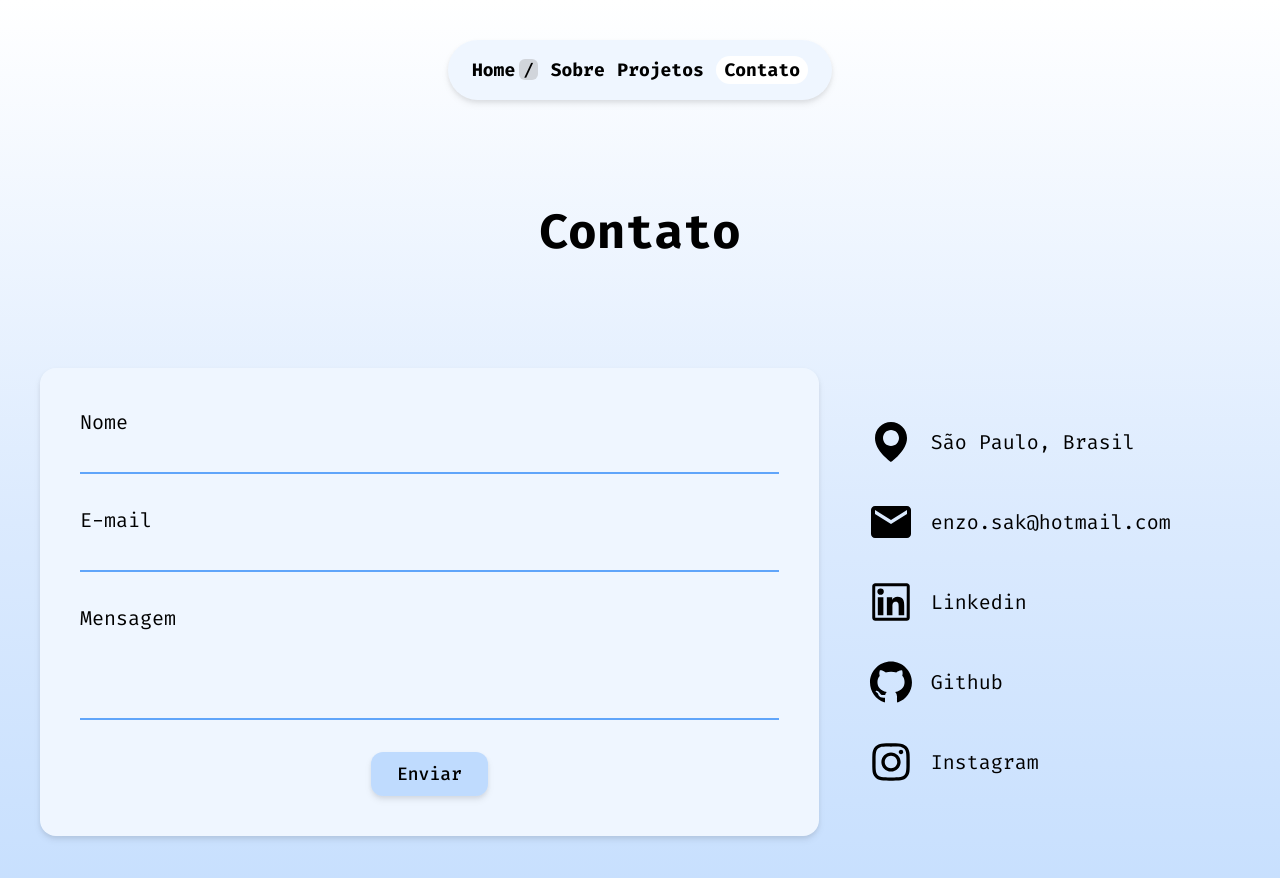
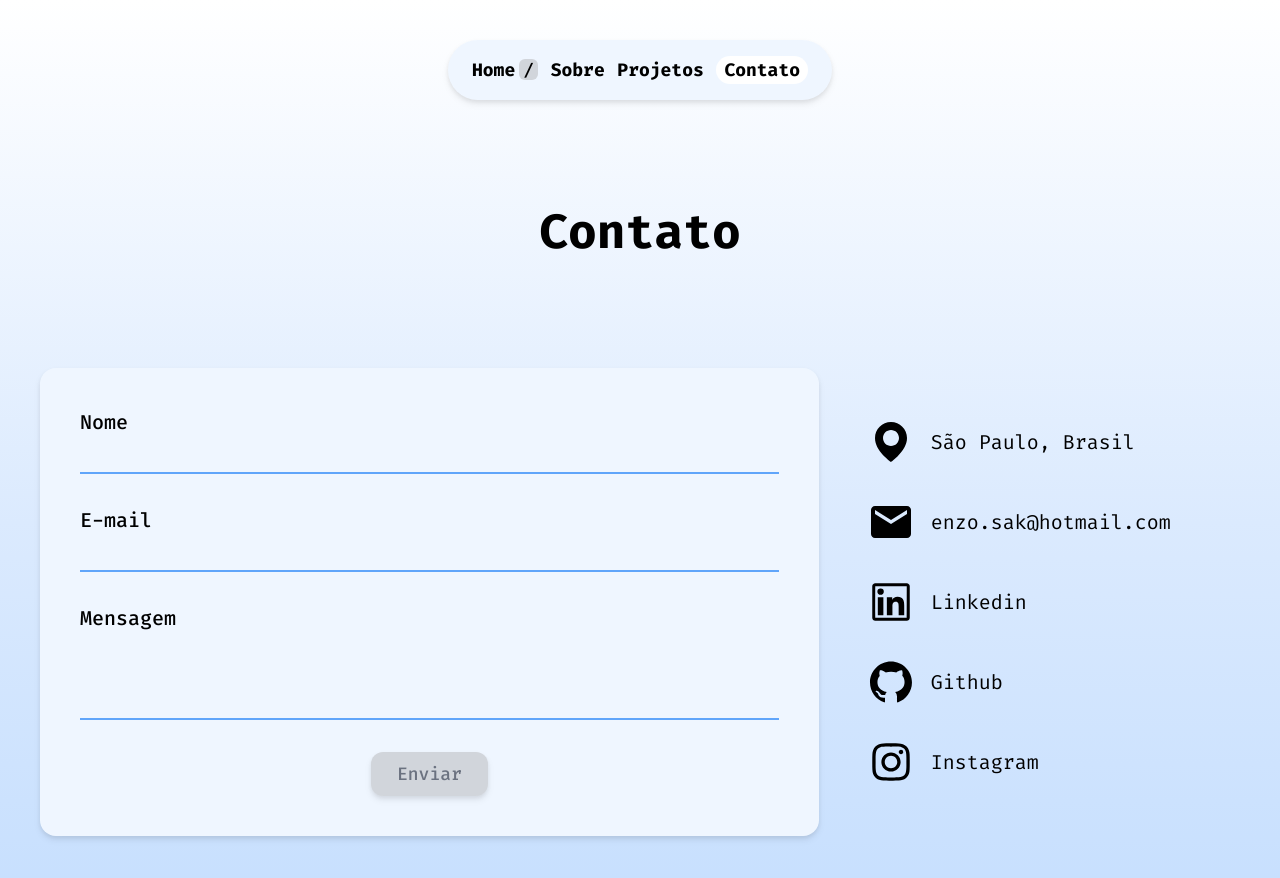
Before and after one commit to enzosakamoto/architecture-portfolio, a Next.js app: page /contact in a window 1280 px wide. Shown: the top 878 px of the page. Built offline with nearby package versions, Linux system fonts and the light colour scheme.

Commit message:
added fade effect on contact page

```diff
--- a/src/app/contact/page.tsx
+++ b/src/app/contact/page.tsx
@@ -8,35 +8,93 @@ import {
   AiOutlineGithub
 } from 'react-icons/ai'
 import { MdEmail } from 'react-icons/md'
+import { useEffect, useState } from 'react'
+
+interface Form {
+  name: string
+  email: string
+  message: string
+}
 
 export default function Contact() {
   const { english } = useLanguage()
+  const [forms, setForms] = useState<Form>({
+    name: '',
+    email: '',
+    message: ''
+  })
+  const [fade, setFade] = useState<boolean>(false)
+  useEffect(() => {
+    setTimeout(() => {
+      setFade(true)
+    }, 200)
+  }, [])
+  function handleSubmit(e: React.FormEvent<HTMLFormElement>) {
+    e.preventDefault()
+    alert(
+      `Nome: ${forms.name} \nE-mail: ${forms.email} \nMensagem: ${forms.message}`
+    )
+    setForms({
+      name: '',
+      email: '',
+      message: ''
+    })
+  }
   return (
     <main className="flex flex-col overflow-x-hidden bg-gradient-to-b from-white via-blue-100 to-blue-200 py-20">
       <Navbar english={english} />
-      <section className="flex w-full flex-col items-center justify-center gap-28 py-32  ">
+      <section className="flex w-full transform flex-col items-center justify-center gap-28 py-32 transition-all duration-500">
         <p className="text-5xl font-bold">{english ? 'Contact' : 'Contato'}</p>
-        <div className="flex w-full flex-col gap-8 px-10 lg:flex-row">
-          <form className="flex w-full flex-col items-center gap-8 rounded-2xl bg-blue-50 p-10 drop-shadow-md lg:w-2/3">
+        <div
+          className={`flex w-full transform flex-col gap-8 px-10 transition-all duration-500 lg:flex-row ${
+            fade ? 'translate-x-0 opacity-100' : 'translate-x-10 opacity-0'
+          }`}
+        >
+          <form
+            onSubmit={handleSubmit}
+            className="flex w-full flex-col items-center gap-8 rounded-2xl bg-blue-50 p-10 drop-shadow-md lg:w-2/3"
+          >
             <div className="flex w-full flex-col gap-2 text-xl">
-              <label htmlFor="">{english ? 'Name' : 'Nome'}</label>
+              <label htmlFor="" className="font-medium">
+                {english ? 'Name' : 'Nome'}
+              </label>
               <input
                 type="text"
+                value={forms.name}
+                onChange={(e) => setForms({ ...forms, name: e.target.value })}
                 className="transform border-b-2 border-blue-400 bg-transparent outline-none transition-all duration-500 focus:border-blue-800"
               />
             </div>
             <div className="flex w-full flex-col gap-2 text-xl">
-              <label htmlFor="">E-mail</label>
+              <label htmlFor="" className="font-medium">
+                E-mail
+              </label>
               <input
                 type="text"
+                value={forms.email}
+                onChange={(e) => setForms({ ...forms, email: e.target.value })}
                 className="transform border-b-2 border-blue-400 bg-transparent outline-none transition-all duration-500 focus:border-blue-800"
               />
             </div>
             <div className="flex w-full flex-col gap-2 text-xl">
-              <label htmlFor="">{english ? 'Message' : 'Mensagem'}</label>
-              <textarea className="h-20 transform resize-none border-b-2 border-blue-400 bg-transparent outline-none transition-all duration-500 focus:border-blue-800" />
+              <label htmlFor="" className="font-medium">
+                {english ? 'Message' : 'Mensagem'}
+              </label>
+              <textarea
+                value={forms.message}
+                onChange={(e) =>
+                  setForms({ ...forms, message: e.target.value })
+                }
+                className="h-20 transform resize-none border-b-2 border-blue-400 bg-transparent outline-none transition-all duration-500 focus:border-blue-800"
+              />
             </div>
-            <button className="transform place-content-center rounded-xl bg-blue-200 px-2 py-2 text-lg font-medium drop-shadow-md transition-all duration-500 hover:scale-105 hover:bg-blue-500 sm:w-1/6 sm:px-0">
+            <button
+              onClick={() => handleSubmit}
+              disabled={
+                forms.name === '' || forms.email === '' || forms.message === ''
+              }
+              className="transform place-content-center rounded-xl bg-blue-200 px-2 py-2 text-lg font-medium drop-shadow-md transition-all duration-500 hover:scale-105 hover:bg-blue-500 disabled:cursor-not-allowed disabled:bg-gray-300 disabled:text-gray-500 disabled:hover:scale-100 sm:w-1/6 sm:px-0"
+            >
               Enviar
             </button>
           </form>
--- a/src/app/projects/page.tsx
+++ b/src/app/projects/page.tsx
@@ -7,7 +7,7 @@ import { projects } from './projects'
 
 export default function Projects() {
   const { english } = useLanguage()
-  const [fade, setFade] = useState(false)
+  const [fade, setFade] = useState<boolean>(false)
   useEffect(() => {
     setTimeout(() => {
       setFade(true)
```
